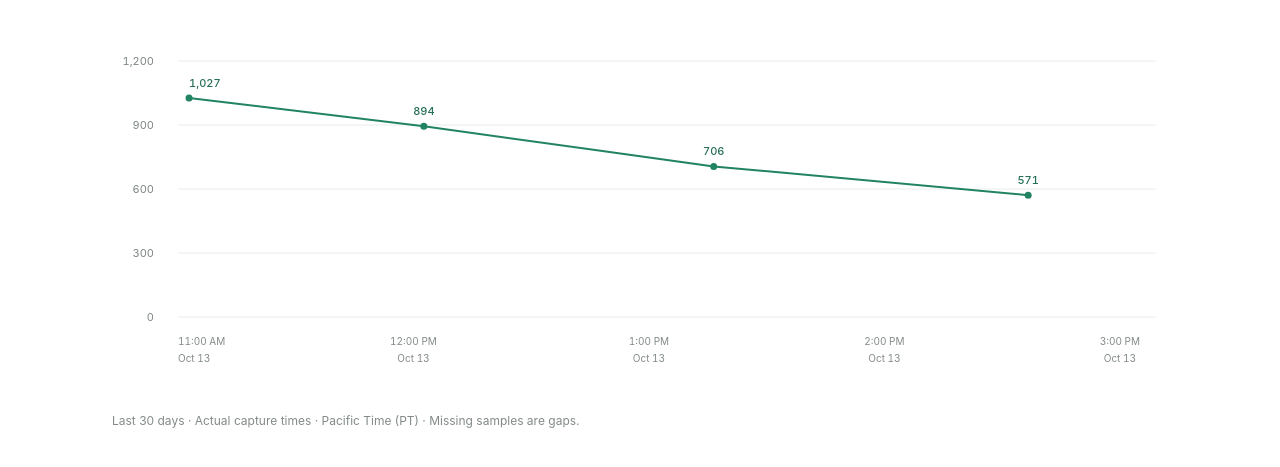
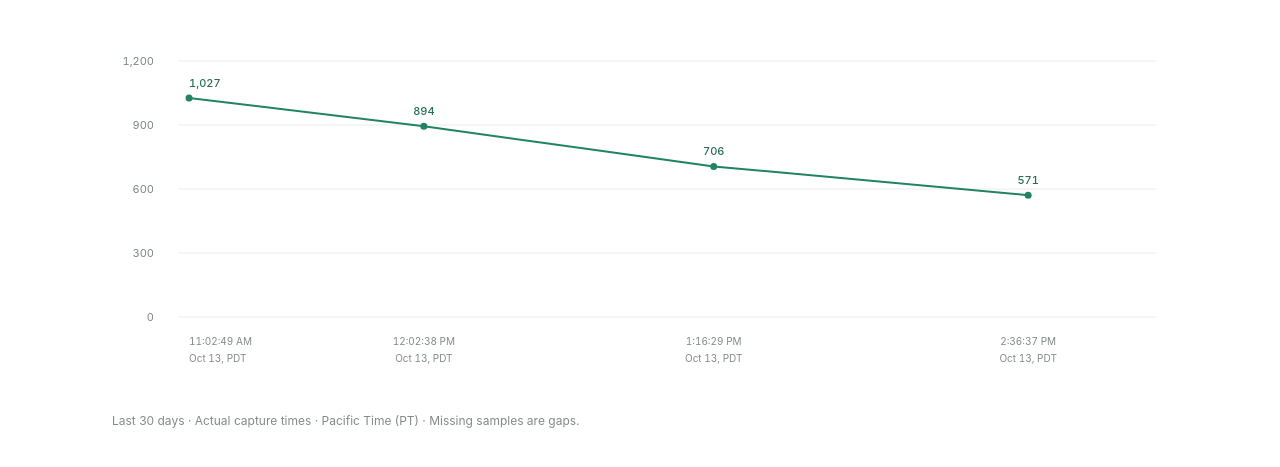
Before and after one commit to littleKitchen/twosum-count, a website: page web/index.html in a window 1280 px wide. Shown: the part 105-572 px from the top of the page. Drawn offline with Linux system fonts and the light colour scheme.

Commit message:
Label the time axis with actual sample timestamps

```diff
--- a/web/chart.js
+++ b/web/chart.js
@@ -12,18 +12,14 @@
   const BASE_CAPTION = "Last 30 days · Actual capture times · Pacific Time (PT) · Missing samples are gaps.";
   const numberFormat = new Intl.NumberFormat("en-US");
   const hourFormat = new Intl.DateTimeFormat("en-US", {
-    timeZone: TIME_ZONE, hour: "numeric", minute: "2-digit",
+    timeZone: TIME_ZONE, hour: "numeric", minute: "2-digit", second: "2-digit",
   });
   const dateFormat = new Intl.DateTimeFormat("en-US", {
-    timeZone: TIME_ZONE, month: "short", day: "numeric",
+    timeZone: TIME_ZONE, month: "short", day: "numeric", timeZoneName: "short",
   });
   const fullFormat = new Intl.DateTimeFormat("en-US", {
     timeZone: TIME_ZONE, year: "numeric", month: "short", day: "numeric",
     hour: "numeric", minute: "2-digit", second: "2-digit", timeZoneName: "short",
-  });
-  const sampleHourFormat = new Intl.DateTimeFormat("en-US", {
-    timeZone: TIME_ZONE, year: "numeric", month: "short", day: "numeric",
-    hour: "numeric", minute: "2-digit", timeZoneName: "short",
   });
 
   const svg = document.getElementById("chart");
@@ -113,28 +109,26 @@
       axis.append(label);
     }
 
-    const firstTick = Math.ceil(start / HOUR) * HOUR;
-    const lastTick = Math.floor(end / HOUR) * HOUR;
-    const hours = Math.max(0, Math.round((lastTick - firstTick) / HOUR));
-    const tickCount = Math.min(hours + 1, 8, Math.max(2, Math.floor((right - EDGE) / 100) + 1));
-    const compactRange = end - start <= 2 * 24 * HOUR;
-    const seenDates = new Set();
-    const endDate = dateFormat.format(lastTick);
-    for (let index = 0; index < tickCount; index += 1) {
-      const hour = firstTick + Math.round(hours * index / Math.max(1, tickCount - 1)) * HOUR;
-      const date = dateFormat.format(hour);
-      if (!compactRange && (seenDates.has(date) || (date === endDate && index !== tickCount - 1))) continue;
-      seenDates.add(date);
-      const position = x(hour);
-      const anchor = position - EDGE < 36 ? "start" : right - position < 36 ? "end" : "middle";
-      const label = svgNode("text", { x: position, y: 314, "text-anchor": anchor, class: "axis" });
-      if (compactRange) {
-        label.append(svgNode("tspan", { x: position }, hourFormat.format(hour)));
-        label.append(svgNode("tspan", { x: position, dy: 17 }, date));
-      } else {
-        label.append(svgNode("tspan", { x: position }, date));
+    const tickLimit = Math.min(8, Math.max(2, Math.floor((right - EDGE) / 100) + 1));
+    const selectedTicks = new Map();
+    if (displayed.length <= tickLimit) {
+      for (const item of displayed) selectedTicks.set(item.capturedAt, item);
+    } else {
+      const first = displayed[0].capturedAt;
+      const last = displayed[displayed.length - 1].capturedAt;
+      for (let index = 0; index < tickLimit; index += 1) {
+        const target = first + (last - first) * index / (tickLimit - 1);
+        const item = displayed.reduce((closest, record) => Math.abs(record.capturedAt - target) < Math.abs(closest.capturedAt - target) ? record : closest, displayed[0]);
+        selectedTicks.set(item.capturedAt, item);
       }
-      label.setAttribute("aria-label", sampleHourFormat.format(hour));
+    }
+    for (const item of [...selectedTicks.values()].sort((a, b) => a.capturedAt - b.capturedAt)) {
+      const position = x(item.capturedAt);
+      const label = svgNode("text", { x: position, y: 314, "text-anchor": "middle", class: "axis" });
+      label.append(svgNode("tspan", { x: position }, hourFormat.format(item.capturedAt)));
+      label.append(svgNode("tspan", { x: position, dy: 17 }, dateFormat.format(item.capturedAt)));
+      label.setAttribute("data-captured-at", new Date(item.capturedAt).toISOString());
+      label.setAttribute("aria-label", fullFormat.format(item.capturedAt));
       content.append(label);
     }
 
@@ -164,6 +158,24 @@
     svg.setAttribute("width", String(width));
     svg.setAttribute("viewBox", `0 0 ${width} ${HEIGHT}`);
     svg.replaceChildren(content);
+    // Measure the real rendered text. Keep the latest tick and omit labels
+    // that would overlap, without inventing or rounding a sample timestamp.
+    const bounds = svg.getBoundingClientRect();
+    const ticks = [...svg.querySelectorAll(".axis")];
+    for (const label of ticks) {
+      const box = label.getBoundingClientRect();
+      if (box.left < bounds.left + 2) label.setAttribute("text-anchor", "start");
+      else if (box.right > bounds.right - 2) label.setAttribute("text-anchor", "end");
+    }
+    if (ticks.length > 1) {
+      const lastBounds = ticks[ticks.length - 1].getBoundingClientRect();
+      let previousRight = -Infinity;
+      for (const label of ticks.slice(0, -1)) {
+        const box = label.getBoundingClientRect();
+        if (box.left >= previousRight + 8 && box.right + 8 <= lastBounds.left) previousRight = box.right;
+        else label.remove();
+      }
+    }
   }
 
   function showState(error = false) {
--- a/web/index.html
+++ b/web/index.html
@@ -6,7 +6,7 @@
     <meta name="description" content="Hourly online users on LeetCode Two Sum. A 30-day trend chart in Pacific Time.">
     <title>Two Sum Online Users</title>
     <link rel="stylesheet" href="./style.css?v=4">
-    <script src="./chart.js?v=5" defer></script>
+    <script src="./chart.js?v=6" defer></script>
   </head>
   <body>
     <main>
```
Also changed, not shown: README.md.
